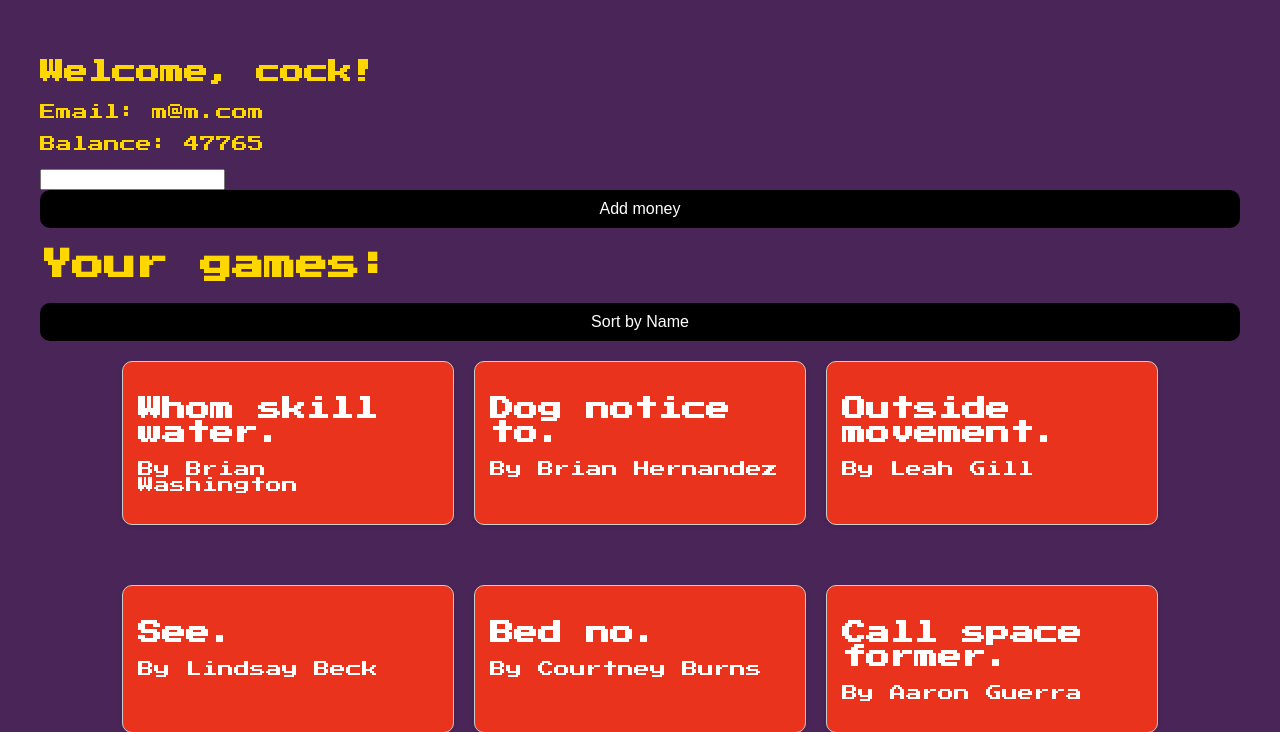
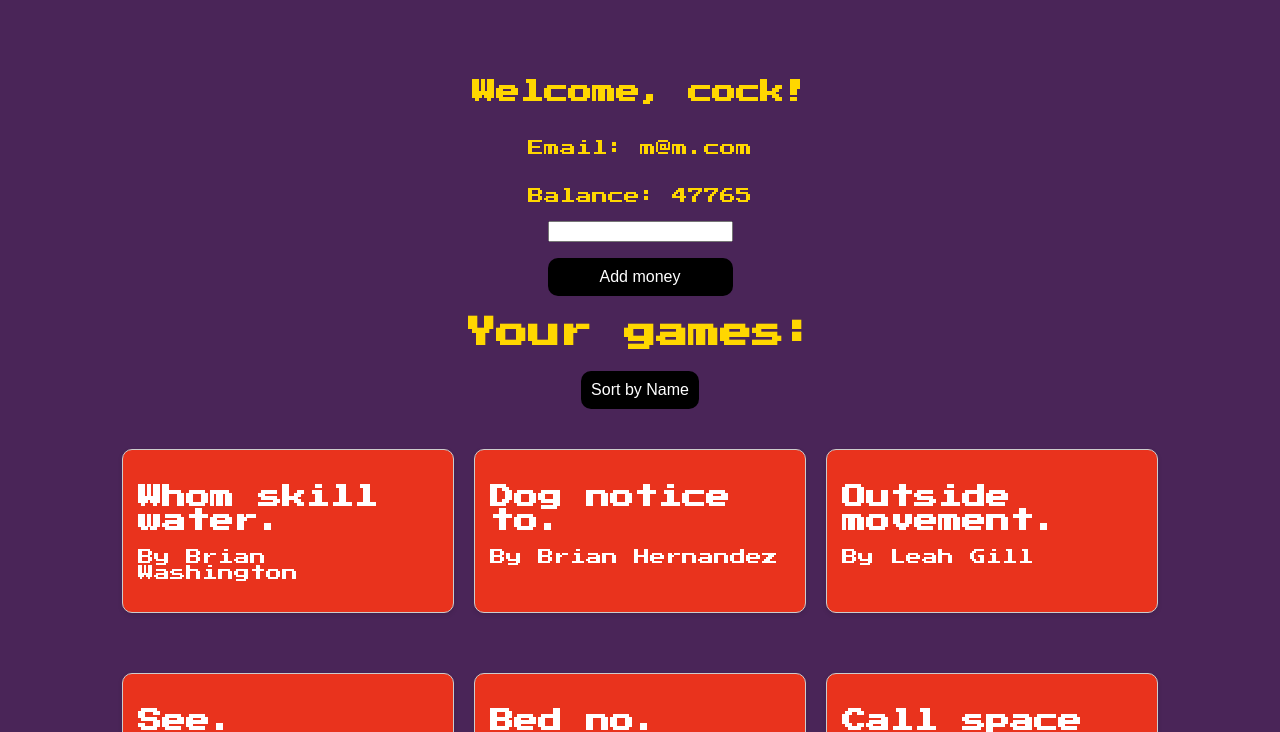
Before and after one commit to LauZar12/Campfire, a Django app: page /account/ in a window 1280 px wide. Shown: the part 110-842 px from the top of the page. Run offline with Django 5.2, Linux system fonts and the light colour scheme; a user stored in the database is signed in; data comes from the database, SQL or seed files in the repository; both versions use the stored data as it was after the commit.

Commit message:
changes on account view for user experience

```diff
--- a/shop/static/css/styles.css
+++ b/shop/static/css/styles.css
@@ -401,7 +401,7 @@ button[type="submit"]:hover {
     max-width: 50%; /* Limita el ancho máximo a la mitad del contenedor, ajusta según necesites */
   }
 
-  button[type="submit1"] {
+button[type="submit1"] {
     width: 50%;
     padding: 10px;
     margin-left: 310px;
@@ -417,3 +417,27 @@ button[type="submit"]:hover {
 button[type="submit1"]:hover {
     background-color: #000;
 }
+
+button[type="submit2"] {
+    width: 100%;
+    padding: 10px;
+    background-color: #000;
+    border: white;
+    border-radius: 10px;
+    color: white;
+    font-size: 16px;
+    cursor: pointer;
+    transition: background-color 0.3s ease;
+}
+
+button[type="submit2"]:hover {
+    background-color: #000;
+}
+
+.container1 {
+    display: flex;
+    justify-content: space-between;
+    flex-direction: column;
+    align-items: center;
+    padding: 20px;
+}
--- a/shop/templates/account.html
+++ b/shop/templates/account.html
@@ -4,21 +4,22 @@
 {% block content %}
 
 <div class="container">
+  <div class="container1">
     <h2>Welcome, {{ user.username }}!</h2>
     <p>Email: {{ user.email }}</p>
     <p>Balance: {{ wallet.balance }}</p>
-
     <form action="{% url 'account' %}" method="post">
       {% csrf_token %}
       <input type="number" min="1" name="balance">
-    <button type="submit">Add money</button>
+      <p></p>
+      <button type="submit2">Add money</button>
     </form>
 
     <h1>Your games:</h1>
     <form action="{% url 'account' %}" method="get">
-    <button type="submit" name="sort_by_name" value="1">Sort by Name</button>
+      <button type="submit2" name="sort_by_name" value="1">Sort by Name</button>
     </form>
-
+  </div>
   <div class="games-grid">
     {% for item in owned_games %}
     <div class="game-card">
```
Also changed, not shown: db.sqlite3. Lines whose indentation alone changed are shown as unchanged.
